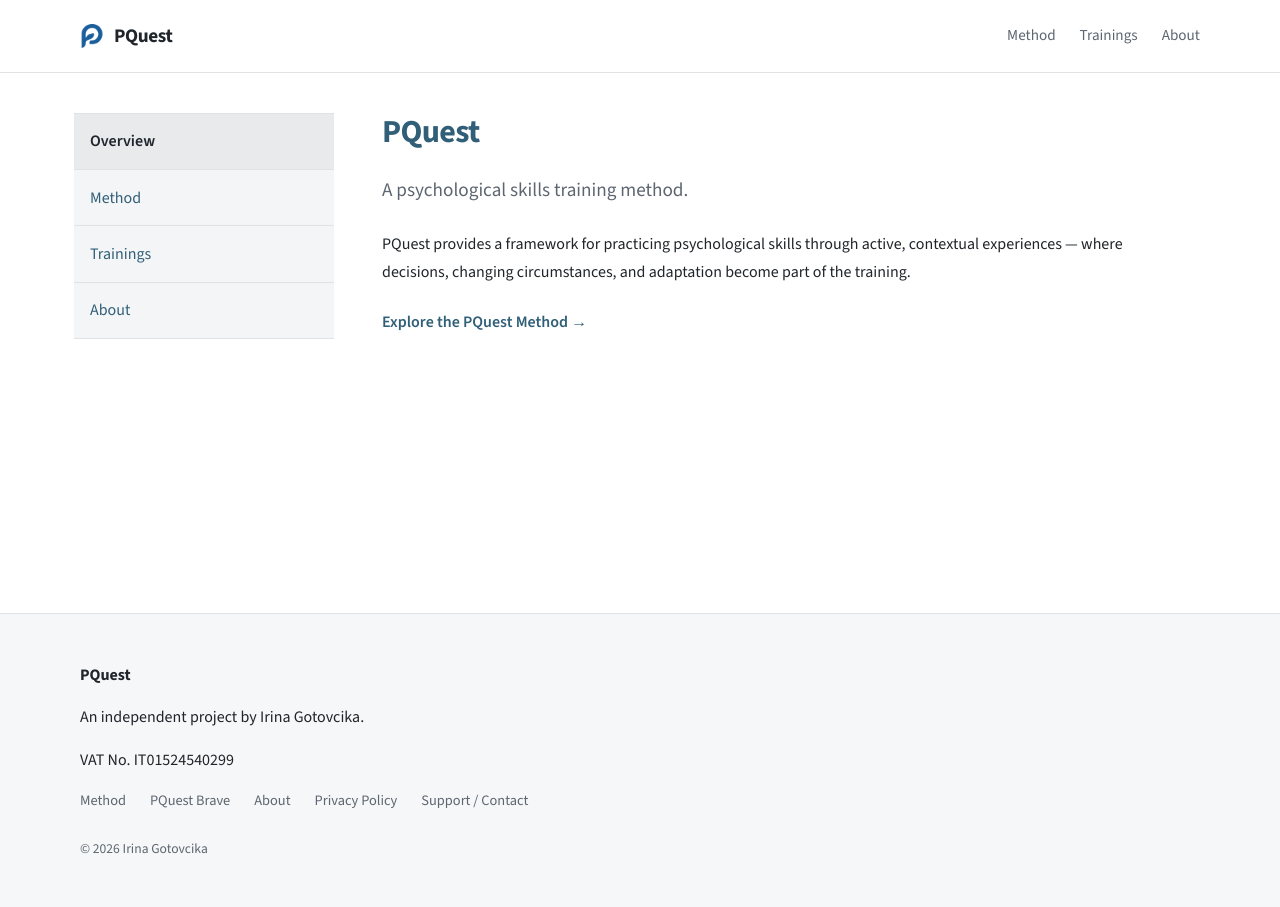
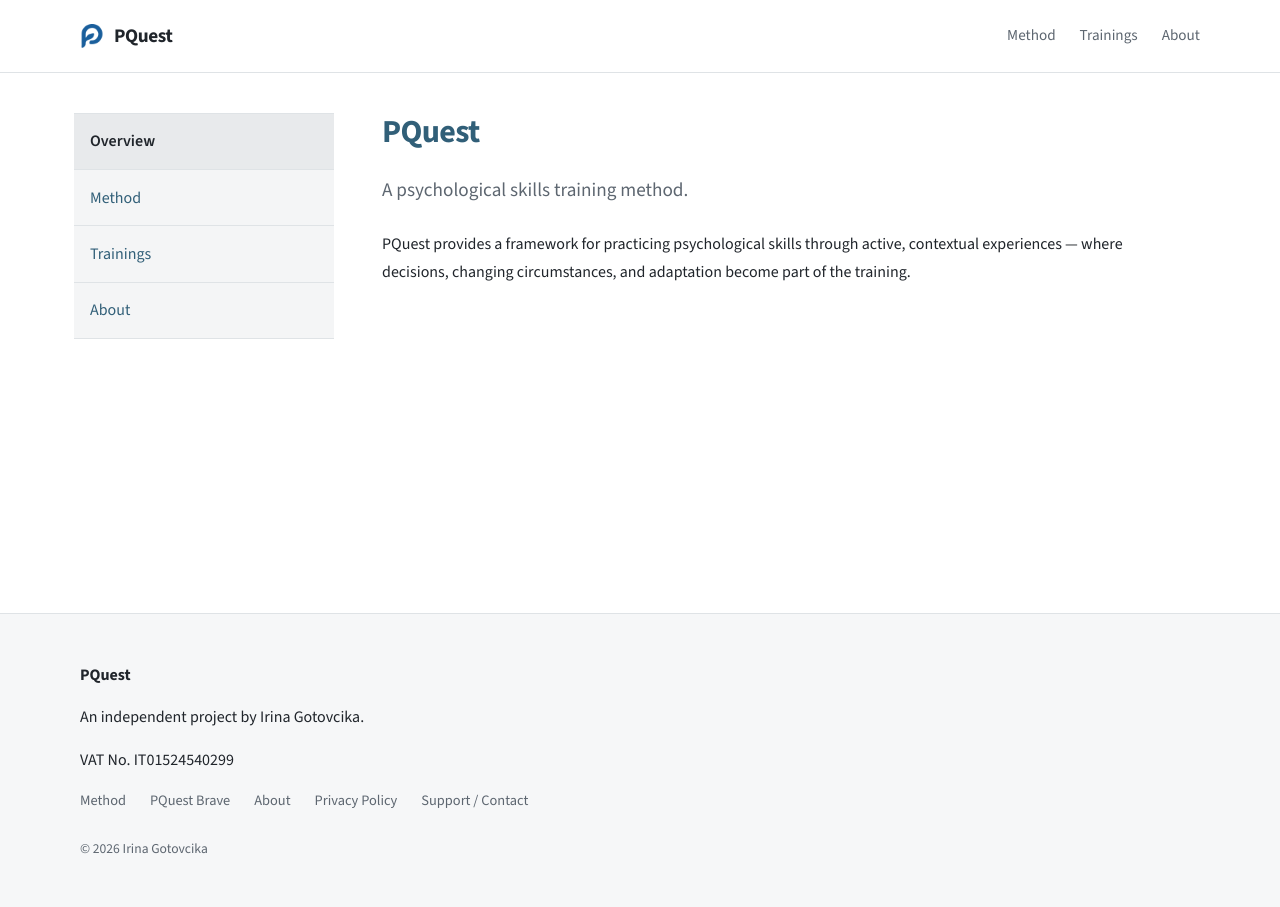
Before and after one commit to irinagotovcika/pquest.eu, a Jekyll site: the page built from index.md, in a window 1280 px wide. Built offline with Jekyll 4.4.1, drawn with Linux system fonts in a browser that asks for light colours.

Commit message:
Update index.md

```diff
--- a/index.md
+++ b/index.md
@@ -36,9 +36,6 @@ description: A psychological skills training method.
       and adaptation become part of the training.
     </p>
 
-    <a class="text-link" href="{{ '/method/' | relative_url }}">
-      Explore the PQuest Method
-    </a>
   </section>
 
 </div>
```
